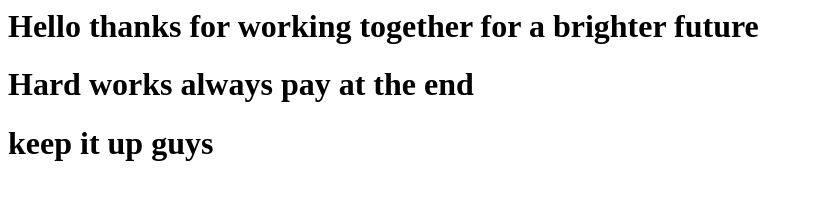
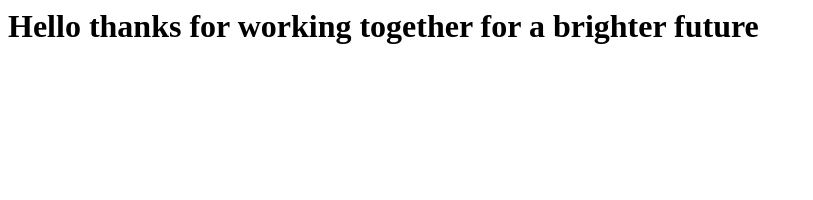
Before and after one commit to Eugenia-cloud/Ansible-Jenkins-, a plain HTML site: page index.html in a window 1280 px wide. Shown: the whole page, without its empty margins (0-813 px from the left). Drawn offline with Linux system fonts and the light colour scheme.

Commit message:
Update index.html

```diff
--- a/index.html
+++ b/index.html
@@ -1,3 +1 @@
 <h1> Hello thanks for working together for a brighter future</h1>
-<h1> Hard works always pay at the end</h1>
-<h1> keep it up guys </h1>
```
